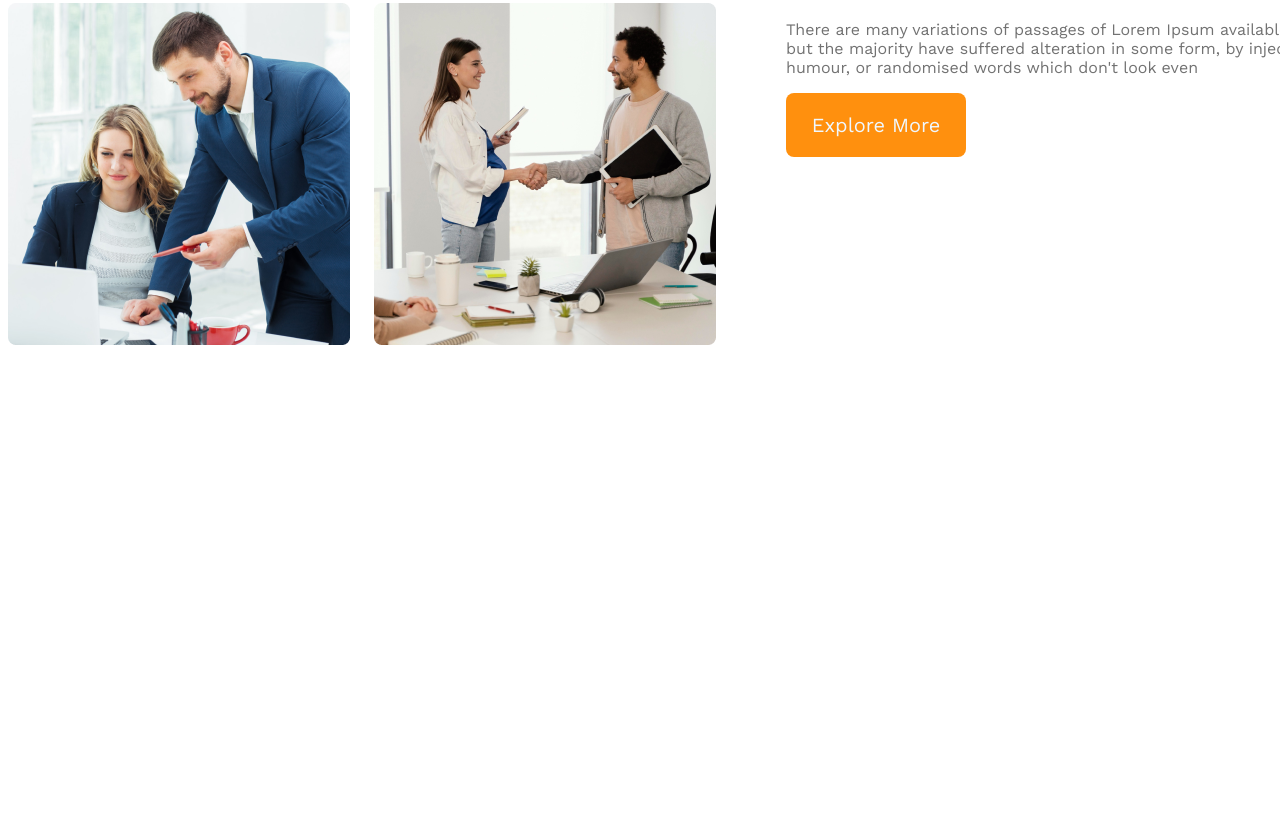
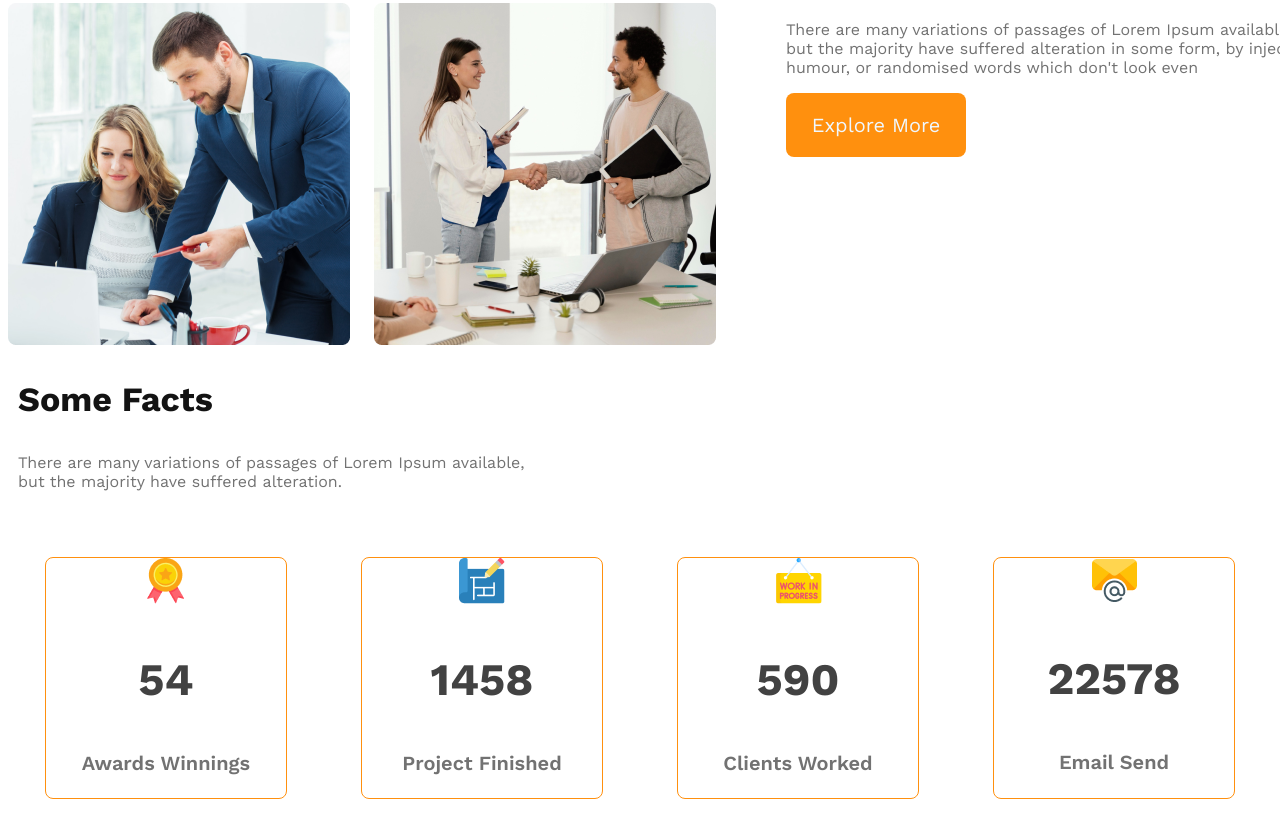
Before and after one commit to MdShaharulIslam/g3-Responcive-protfolio, a plain HTML site: page index.html in a window 1280 px wide. Shown: the part 1657-2494 px from the top of the page. Before the commit the page ends 2072 px from the top, so only its background shows below. Drawn offline with nearby package versions, Linux system fonts and the light colour scheme; a web font is replaced by a local one.

Commit message:
fact section added

```diff
--- a/Style/style.css
+++ b/Style/style.css
@@ -3,7 +3,11 @@
 * {
   font-family: "Work Sans", sans-serif;
 }
-
+.section-title {
+  color: #131313;
+  font-size: 34px;
+  font-weight: 700;
+}
 
 .header {
   background: rgba(255, 144, 14, 0.1);
@@ -14,11 +18,7 @@ nav {
   justify-content: space-between;
   align-items: center;
 }
-.nav-title {
-  color: #131313;
-  font-size: 34px;
-  font-weight: 700;
-}
+
 nav > ul {
   display: flex;
 }
@@ -106,7 +106,35 @@ main {
   width: 537px;
   color: #727272;
 }
+/* Fact Section */
+.fact-contauner {
+  margin-left: 10px;
+}
 
+.fact-card-container {
+  display: flex;
+  justify-content: space-around;
+  padding-top: 50px;
+}
+
+.card {
+  width: 240px;
+  height: 240px;
+  border-radius: 8px;
+  border: 1px solid #ff900e;
+  text-align: center;
+}
+.card:hover {
+  transform: rotate(90deg);
+}
+.card-title{font-size: 45px;
+color: #424242;}
+
+.card-discription{
+    font-weight: 600;
+    color: #727272;
+    font-size: 20px;
+}
 
 
 
@@ -119,30 +147,43 @@ main {
   .header {
     padding: 20px;
   }
-    nav, .team {
+  nav,
+  .team {
     flex-direction: column;
   }
   nav ul {
     flex-direction: column;
   }
-    .team-img-container {grid-template-columns: 1fr;}
-    .team-contant{margin-left: 150px;}
-
+  /* .banner-title{font-weight: 400;} */
+  .team-img-container {
+    grid-template-columns: 1fr;
+  }
+  .team-contant {
+    margin-left: 10px;
+  }
+  .team-contant-discription {
+    width: 200px;
+  }
+  .team-contant-title {
+    width: 200px;
+  }
 }
 /* medium device */
-  @media screen and (min-width:576px) and (max-width: 960px) {
+@media screen and (min-width: 576px) and (max-width: 960px) {
   .header {
     padding: 50px;
   }
-    nav, .team {
+  nav,
+  .team {
     flex-direction: column;
   }
-    .team-img-container {grid-template-columns: 1fr;}
-    .team-contant{margin-left: 150px;}
+  .team-img-container {
+    grid-template-columns: 1fr;
+  }
 }
 
-  @media screen and (min-width:960px) and (max-width: 1200px){
+@media screen and (min-width: 960px) and (max-width: 1200px) {
   .team {
-        flex-direction: column;}
-
+    flex-direction: column;
   }
+}
--- a/index.html
+++ b/index.html
@@ -10,7 +10,7 @@
     <!-- header Start -->
     <header class="header">
       <nav>
-        <h2 class="nav-title">G3Architects</h2>
+        <h2 class="section-title">G3Architects</h2>
 
         <ul>
           <li><a href="">Home</a></li>
@@ -44,7 +44,8 @@
         </div>
         <div class="team-contant">
           <h3 class="team-contant-title">
-            <span class="quick-list">Quick list</span> <span class="sp2">of Our</span>
+            <span class="quick-list">Quick list</span>
+            <span class="sp2">of Our</span>
             <span class="features-text">Features</span>
           </h3>
           <p class="team-contant-discription">
@@ -55,6 +56,39 @@
           <button class="primary-btn">Explore More</button>
         </div>
       </section>
+      <section class="fact">
+        <div class="fact-contauner">
+          <h3 class="section-title">Some Facts</h3>
+          <p class="team-contant-discription">
+            There are many variations of passages of Lorem Ipsum available, but
+            the majority have suffered alteration.
+          </p>
+        </div>
+        <!-- Fact Section Start -->
+        <div class="fact-card-container">
+          <div class="card">
+            <img src="images/icons/ribon.png" alt="" />
+            <h3 class="card-title">54</h3>
+            <p class="card-discription">Awards Winnings</p>
+          </div>
+          <div class="card">
+            <img src="images/icons/projects.png" alt="" />
+            <h3 class="card-title">1458</h3>
+            <p class="card-discription">Project Finished</p>
+          </div>
+          <div class="card">
+            <img src="images/icons/customers.png" alt="" />
+            <h3 class="card-title">590</h3>
+            <p class="card-discription">Clients Worked</p>
+          </div>
+          <div class="card">
+            <img src="images/icons/email.png" alt="" />
+            <h3 class="card-title">22578</h3>
+            <p class="card-discription">Email Send</p>
+          </div>
+        </div>
+        <!-- Fact section End -->
+      </section>
     </main>
   </body>
 </html>
```
Lines whose indentation alone changed are shown as unchanged.
